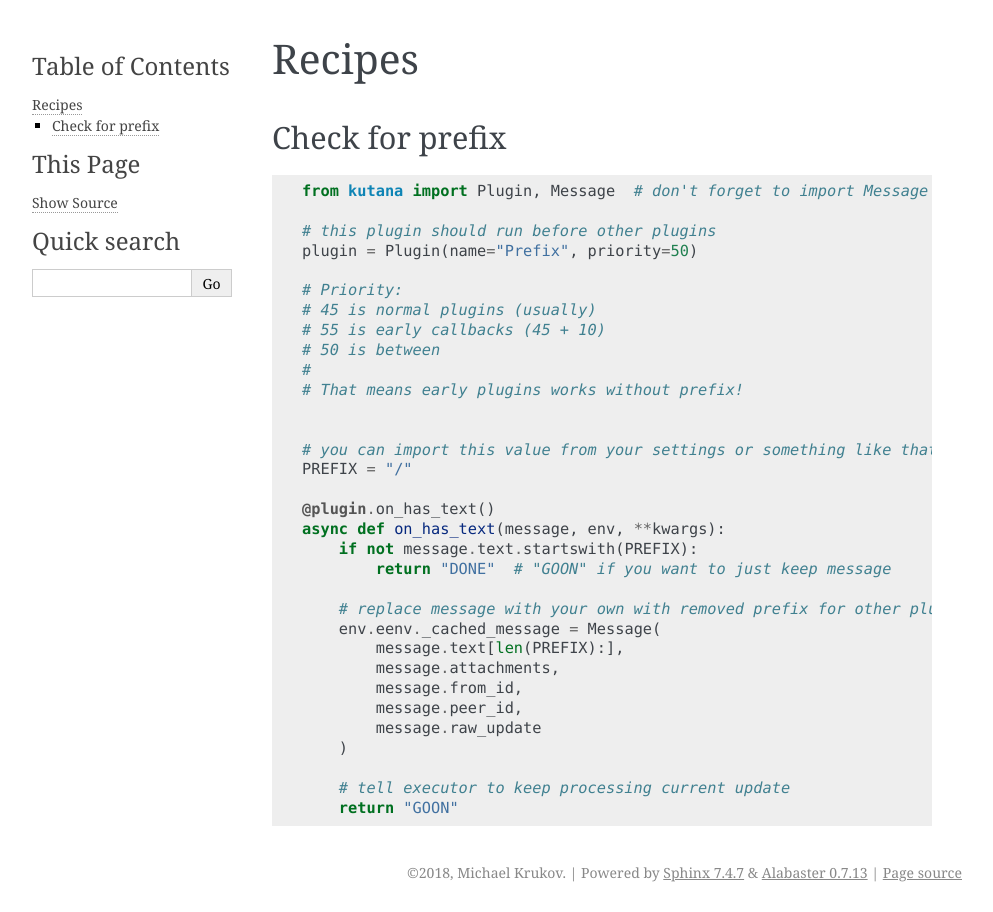
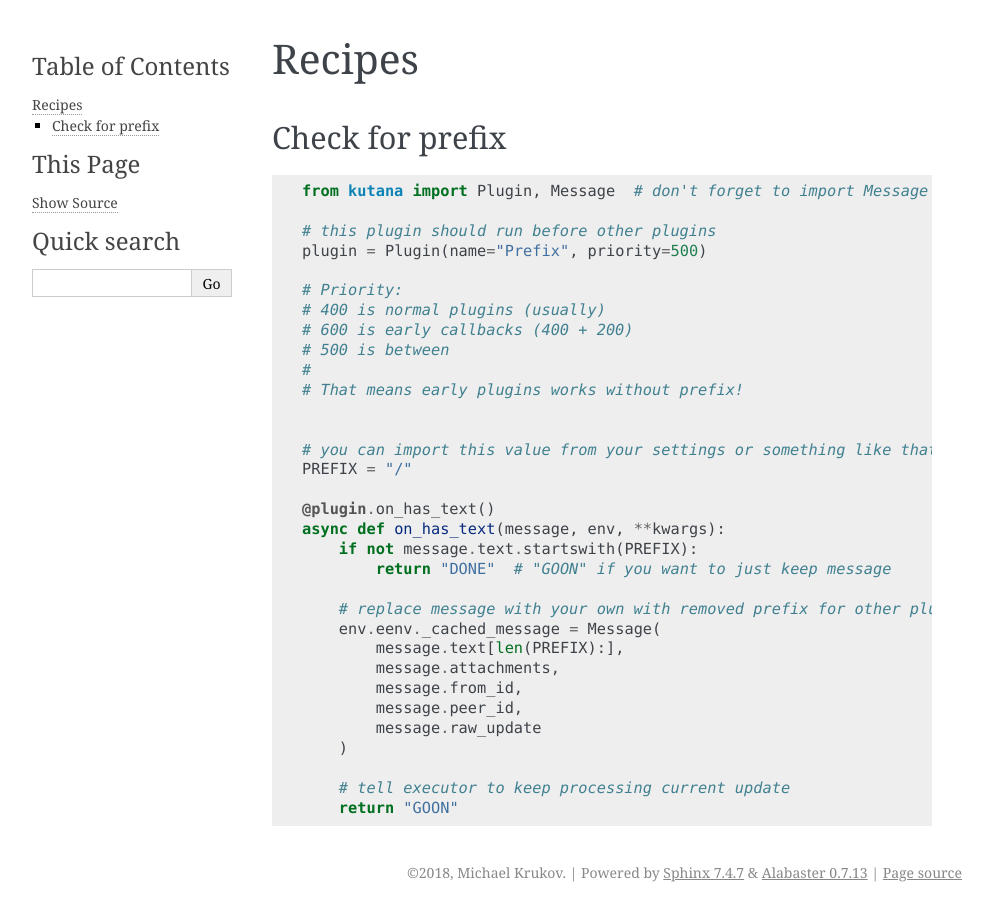
Before and after one commit to ekonda/kutana, a Sphinx documentation site: the page built from docs/recipes.rst, in a window 1280 px wide. Shown: the whole page, without its empty margins (148-1141 px from the left). Built offline with Sphinx 7.4.7, drawn with Linux system fonts in a browser that asks for light colours.

Commit message:
changed default priorities

```diff
--- a/docs/executor.rst
+++ b/docs/executor.rst
@@ -32,7 +32,7 @@ Same as
 
 All coroutine callbacks will be sorted by their "priority" (desc) field
 until one of the coroutines returns **"DONE"** or none coroutines left.
-Default value for "priority" field is 45.
+Default value for "priority" field is 400.
 
 Example of callback that will be executed earlier than other plugins without
 priority.
@@ -43,7 +43,7 @@ priority.
     if "reply" in eenv:
       await eenv.reply("Early bird!")
 
-  prc.priority = 60
+  prc.priority = 600
 
   kutana.executor.register(prc)
 
@@ -51,7 +51,7 @@ You can pass "priority" to register decorator too.
 
 .. code-block:: python
 
-  @kutana.executor.register(prc, priority=60)
+  @kutana.executor.register(prc, priority=600)
   async def prc(update, eenv):
     if "reply" in eenv:
       await eenv.reply("Early bird!")
--- a/docs/plugin.rst
+++ b/docs/plugin.rst
@@ -71,8 +71,8 @@ Available fields
 - **priority** - you can manipulate order in which plugins process updates.
   Lower priority - later this plugin will get to process update.  You should
   put often used plugins closer to a beginning as much as possible. You can
-  set this value to your callback function. Default value is 45. Plugin's
-  early callbacks executed with priority 10 greater than non-early callbacks.
+  set this value to your callback function. Default value is 400. Plugin's
+  early callbacks executed with priority 200 greater than non-early callbacks.
 
 
 .. note::
--- a/docs/recipes.rst
+++ b/docs/recipes.rst
@@ -9,12 +9,12 @@ Check for prefix
     from kutana import Plugin, Message  # don't forget to import Message
 
     # this plugin should run before other plugins
-    plugin = Plugin(name="Prefix", priority=50)
+    plugin = Plugin(name="Prefix", priority=500)
 
     # Priority:
-    # 45 is normal plugins (usually)
-    # 55 is early callbacks (45 + 10)
-    # 50 is between
+    # 400 is normal plugins (usually)
+    # 600 is early callbacks (400 + 200)
+    # 500 is between
     #
     # That means early plugins works without prefix!
 
```
Also changed, not shown: 5 other files.
